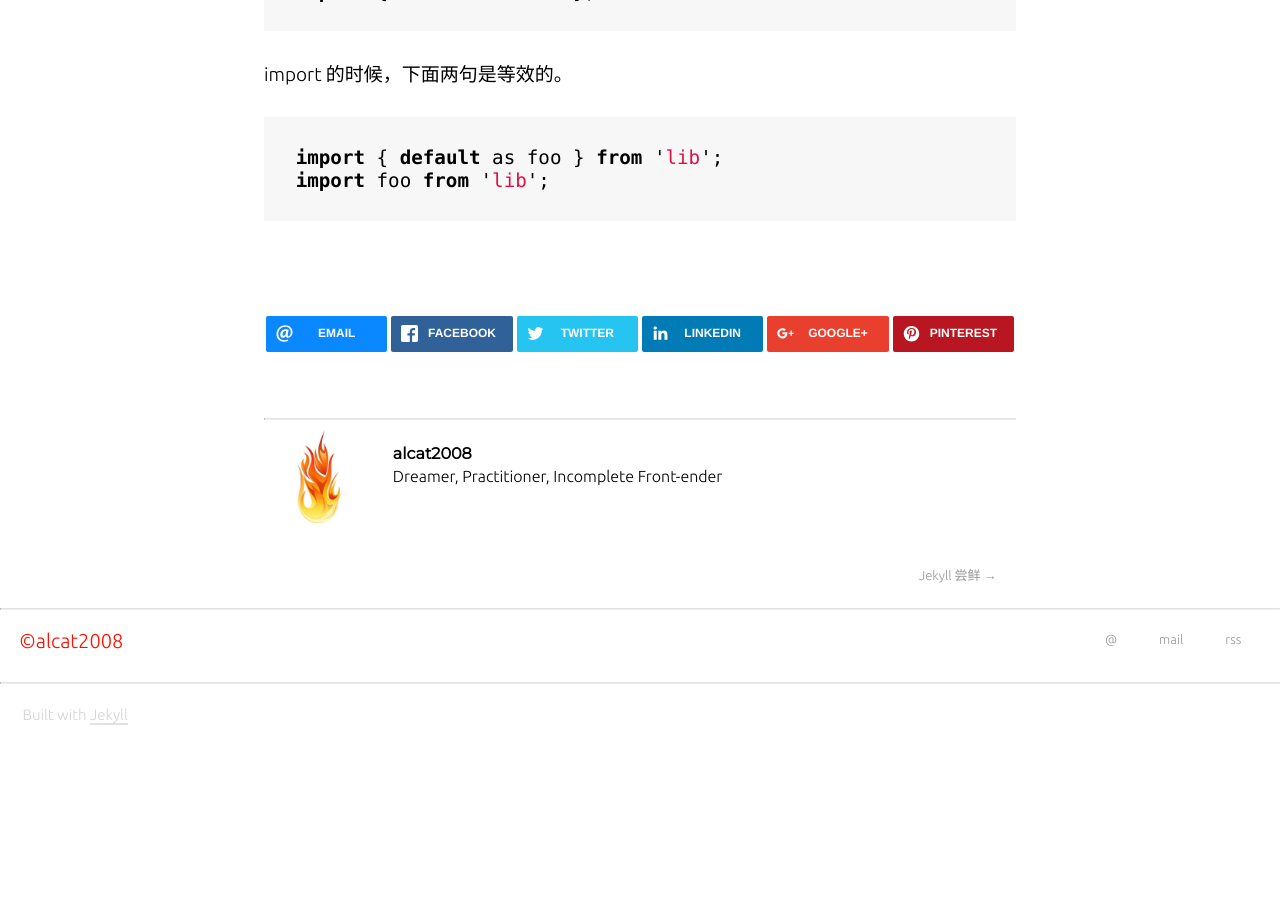
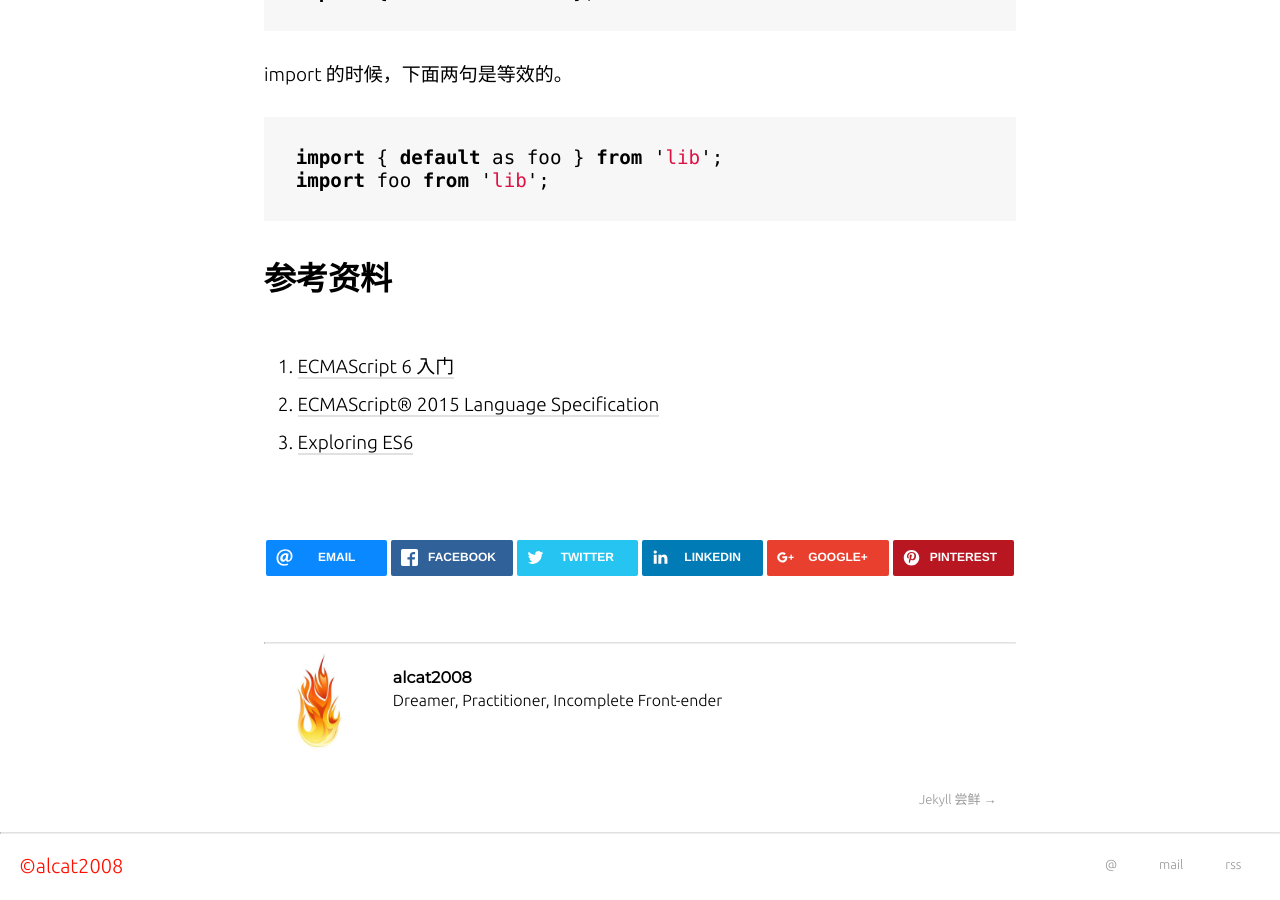
Before and after one commit to alcat2008/alcat2008.github.io, a Jekyll site: the page built from _posts/2016-06-22-es6-module.md, in a window 1280 px wide and 900 px high, scrolled down 3768 px. Built offline with Jekyll 4.4.1, drawn with Linux system fonts in a browser that asks for light colours; nearby versions of some CDN libraries; before the commit the page ends 4534 px from its top, so only the background shows below that.

Commit message:
add refers

````diff
--- a/_posts/2016-06-22-es6-module.md
+++ b/_posts/2016-06-22-es6-module.md
@@ -119,3 +119,9 @@ import 的时候，下面两句是等效的。
 import { default as foo } from 'lib';
 import foo from 'lib';
 ```
+
+## 参考资料
+
+1. [ECMAScript 6 入门](http://es6.ruanyifeng.com/#docs/module)
+2. [ECMAScript® 2015 Language Specification](http://www.ecma-international.org/ecma-262/6.0/#sec-modules)
+3. [Exploring ES6](http://exploringjs.com/es6/ch_modules.html)
````
